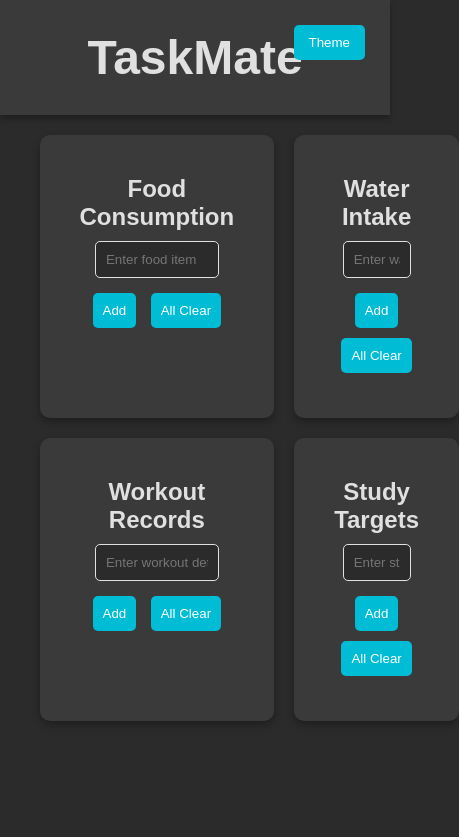
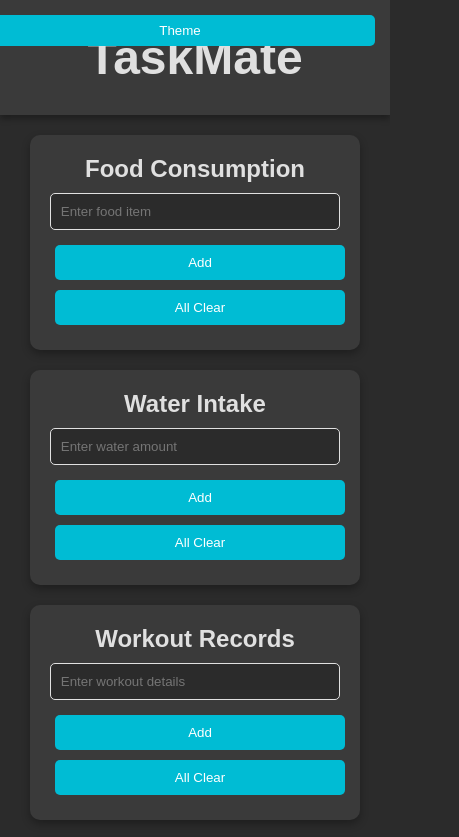
Before and after one commit to abhaydwived/TaskMate, a plain HTML site: page index.html in a window 390 px wide. Shown: the top 837 px of the page, 459 px wide, since content can reach past the window. Drawn offline with Linux system fonts and the light colour scheme.

Commit message:
device friendly

```diff
--- a/style.css
+++ b/style.css
@@ -104,3 +104,35 @@ input {
     color: var(--text-color);
     border-radius: 5px;
 }
+
+@media (max-width: 768px) {
+    main {
+        grid-template-columns: 1fr;
+        width: 95%;
+    }
+
+    .tracker {
+        padding: 20px;
+    }
+
+    input {
+        width: 100%;
+    }
+
+    button {
+        width: 100%;
+    }
+
+    #theme {
+        top: 10px;
+        right: 10px;
+        padding: 8px 12px;
+    }
+}
+
+
+@media (min-width: 1200px) {
+    main {
+        max-width: 1400px;
+    }
+}
```
